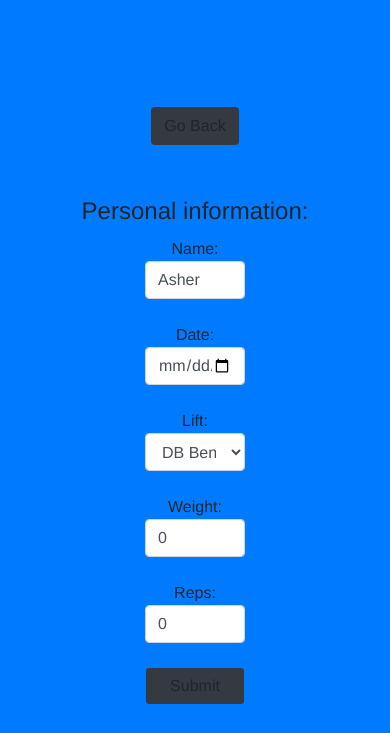
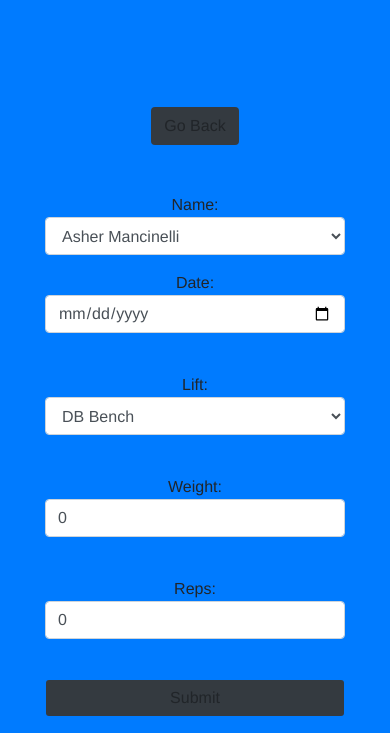
Before and after one commit to Okachobe/wup, a Flask app: page /add_set in a window 390 px wide. Shown: the part 141-874 px from the top of the page. Before the commit the page ends 845 px from the top, so only its background shows below. Run offline with Flask 2, Linux system fonts and the light colour scheme; some libraries are stand-ins or nearby versions.

Commit message:
optimized for mobile

```diff
--- a/static/script.js
+++ b/static/script.js
@@ -1,6 +1,7 @@
 'use strict';
 window.addEventListener('load', () => {
     var b = firebase.database().ref("set");
+    $("#date").datepicker().datepicker('setDate', new Date());
     if ($('#addSet').length > 0) {
         $("#addSet").submit((a) => {
             $(this), console.log("Pushing to firebase");
--- a/static/style.css
+++ b/static/style.css
@@ -2,11 +2,3 @@ body {
     font-family: "helvetica", sans-serif;
     text-align: center;
 }
-.form-control-inline {
-    min-width: 0;
-    width: auto;
-    display: inline;
-}
-.form-control {
-    width: 100px;
-}
--- a/templates/add_set.html
+++ b/templates/add_set.html
@@ -3,29 +3,81 @@
 
 {% block body %}
 {% include "back_button.html" %}
-<div class="controls">
+<div class="container">
+    <div id="mainbox" class="mainbox col-md-6 col-md-offset-3 col-sm-8 col-sm-offset-2">
+        <div class="panel panel-info">
+
+            <div class="panel-body">
                 <form class="sucess-none form form-horizontal" id="addSet">
-        <div class="form-group"><div class="col-md-3"><fieldset>
-            <legend>Personal information:</legend>
+
+                    <div class="form-group">
+                        <div class="col-md-8">
                             Name:<br>
-            <input type="text" id="name" class="form-control" value="Asher"><br>
+                            <select class="form-control" id="name">
+                                <option value="asher_mancinelli">Asher Mancinelli</option>
+                                <option value="other">Other</option>
+                            </select>
+                        </div>
+                    </div>
+
+                    <div class="form-group">
+                        <div class="col-md-8">
                             Date:<br>
                             <input class="form-control" type="date" id="date"><br>
+                        </div>
+                    </div>
+
+                    <div class="form-group">
+                        <div class="col-md-8">
                             Lift:<br>
                             <select class="form-control" id="lift">
+                                <optgroup label="Primary">
                                     <option value="db_bench">DB Bench</option>
                                     <option value="db_ohp">DB OHP</option>
                                     <option value="db_row">DB Row</option>
                                     <option value="pull_ups">Pull Ups</option>
                                     <option value="leg_press">Leg Press</option>
                                     <option value="db_rdl">DB RDL</option>
+                                </optgroup>
+                                <optgroup label="Supplementary">
+                                    <option>Dips</option>
+                                    <option>Static DB Holds</option>
+                                    <option>Lateral Raise</option>
+                                    <option>Lateral Pull Down</option>
+                                    <option>EZ Bar Curl</option>
+                                    <option>DB Trap Raise</option>
+                                    <option>DB Lunges</option>
+                                    <option>SL Curls</option>
+                                    <option>SL Extentions</option>
+                                    <option>Crunch Variation</option>
+                                </optgroup>
                             </select><br>
+                        </div>
+                    </div>
+
+                    <div class="form-group">
+                        <div class="col-md-8">
                             Weight:<br>
                             <input type="number" id="weight" class="form-control" value="0"><br>
+                        </div>
+                    </div>
+
+                    <div class="form-group">
+                        <div class="col-md-8">
                             Reps:<br>
                             <input type="number" id="reps" class="form-control" value="0"><br>
+                        </div>
+                    </div>
+
+                    <div class="form-group">
+                        <div class="col-md-8">
                             <input type="submit" class="bg-dark form-control btn" value="Submit">
-        </fieldset></div></div>
+                        </div>
+                    </div>
+
                 </form>
             </div>
+        </div>
+    </div>
+</div>
 {% endblock %}
```
Lines whose indentation alone changed are shown as unchanged.
